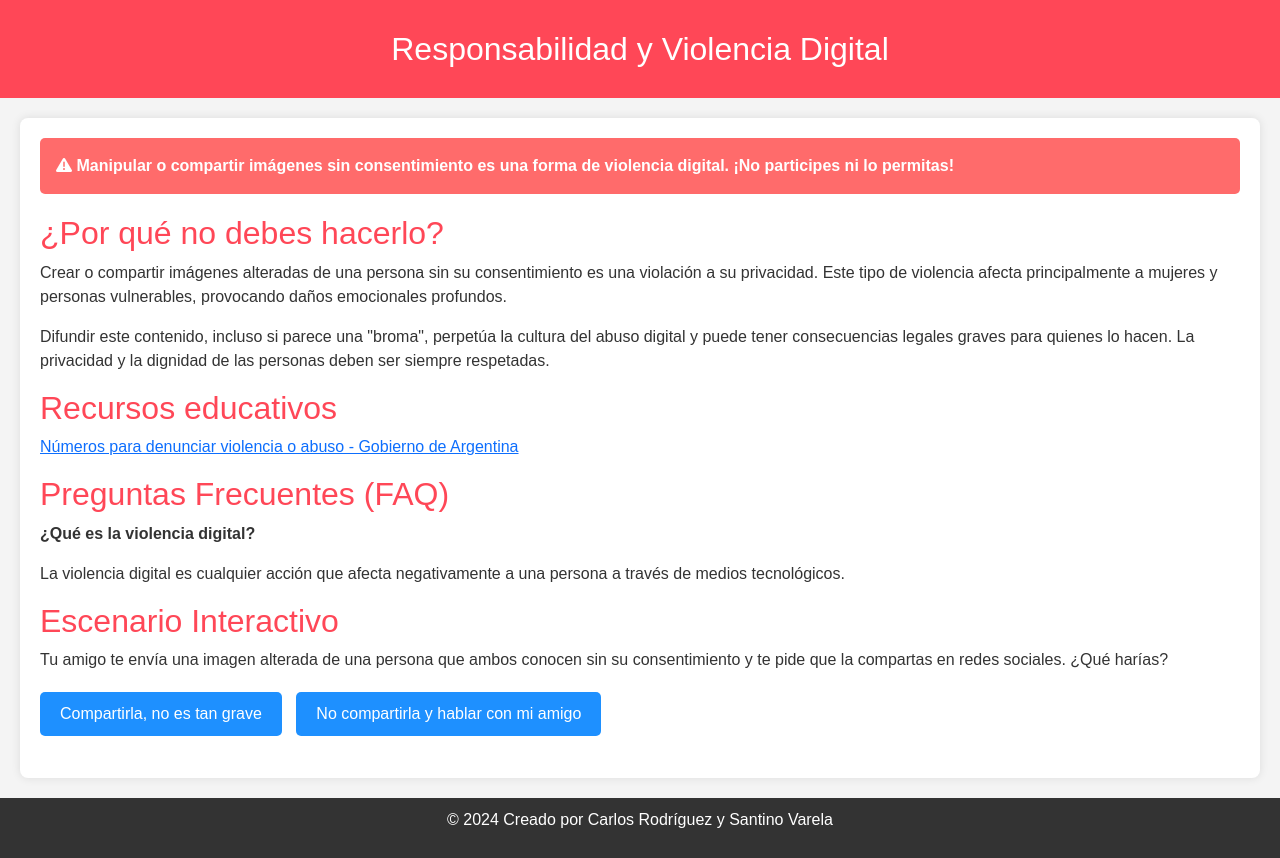
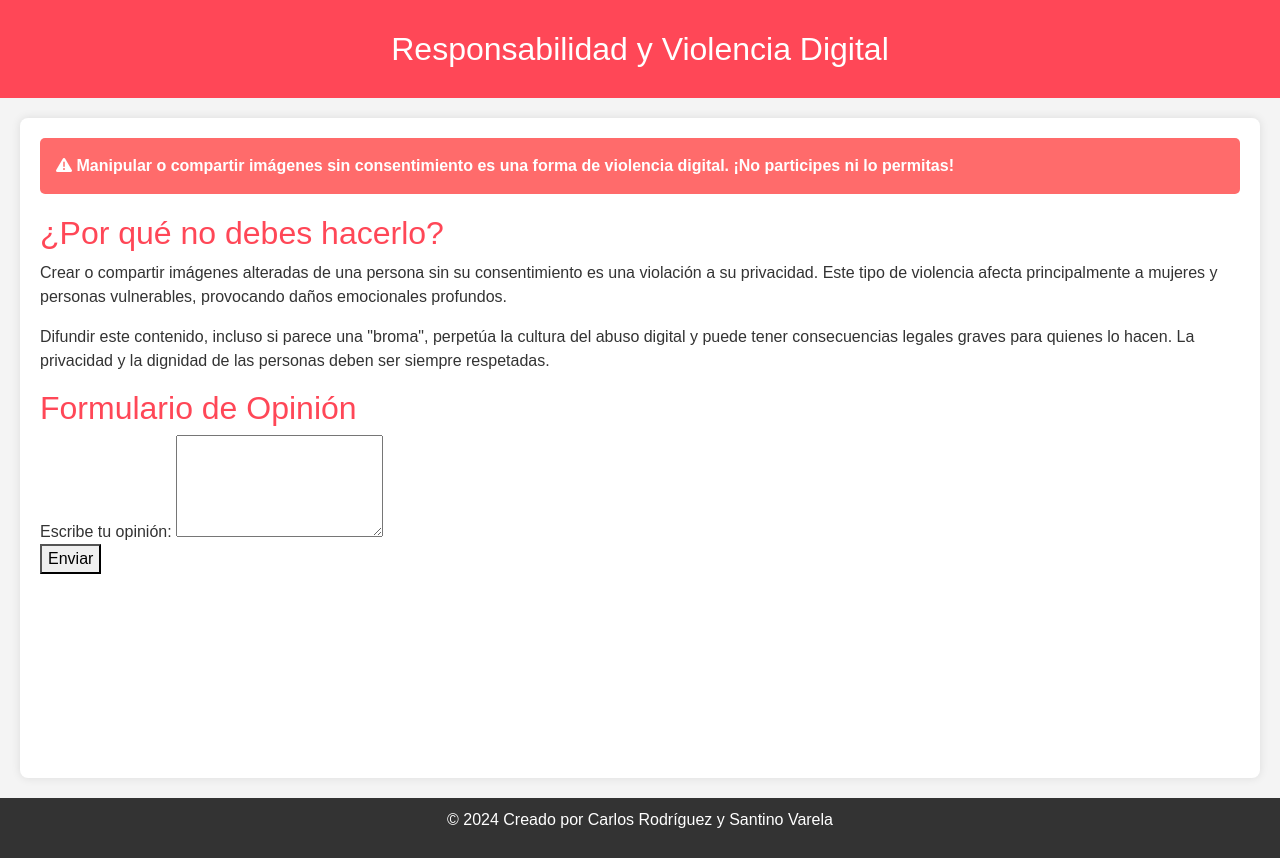
Before and after one commit to CR92012/CR92012.github.io, a plain HTML site: page index.html in a window 1280 px wide. Drawn offline with nearby package versions, Linux system fonts and the light colour scheme.

Commit message:
index.html

```diff
--- a/index.html
+++ b/index.html
@@ -78,6 +78,7 @@
             width: 100%;
         }
     </style>
+    <script src="https://www.google.com/recaptcha/api.js" async defer></script>
     <script>
         function checkAnswer(option) {
             var resultBox = document.getElementById('result');
@@ -89,6 +90,17 @@
             } else {
                 resultBox.innerHTML = "<strong>¡Incorrecto!</strong> Compartir o manipular imágenes sin permiso es una forma de violencia digital y puede tener consecuencias legales y emocionales graves.";
                 resultBox.style.backgroundColor = '#e74c3c';
+            }
+        }
+
+        function validateForm(event) {
+            event.preventDefault();
+            const recaptchaResponse = grecaptcha.getResponse();
+            if (recaptchaResponse.length === 0) {
+                alert("Por favor, completa el ReCAPTCHA.");
+            } else {
+                alert("ReCAPTCHA validado correctamente. Formulario enviado.");
+                // Aquí podrías enviar los datos del formulario a un servicio externo.
             }
         }
     </script>
@@ -111,20 +123,16 @@
             Difundir este contenido, incluso si parece una "broma", perpetúa la cultura del abuso digital y puede tener consecuencias legales graves para quienes lo hacen. La privacidad y la dignidad de las personas deben ser siempre respetadas.
         </p>
 
-        <h2>Recursos educativos</h2>
-        <p><a href="https://www.argentina.gob.ar/tema/violenciayabuso" target="_blank">Números para denunciar violencia o abuso - Gobierno de Argentina</a></p>
+        <h2>Formulario de Opinión</h2>
+        <form id="mi-formulario" onsubmit="validateForm(event)">
+            <label for="opinion">Escribe tu opinión:</label>
+            <textarea id="opinion" name="opinion" rows="4" required></textarea>
 
-        <h2>Preguntas Frecuentes (FAQ)</h2>
-        <p><strong>¿Qué es la violencia digital?</strong></p>
-        <p>La violencia digital es cualquier acción que afecta negativamente a una persona a través de medios tecnológicos.</p>
+            <!-- Widget ReCAPTCHA -->
+            <div class="g-recaptcha" data-sitekey="6LfNzb0qAAAAAHPJT1LOvM9AYP7YI9TWW3sU4noN"></div>
 
-        <h2>Escenario Interactivo</h2>
-        <p>Tu amigo te envía una imagen alterada de una persona que ambos conocen sin su consentimiento y te pide que la compartas en redes sociales. ¿Qué harías?</p>
-
-        <div class="button-box">
-            <button onclick="checkAnswer('incorrecto')">Compartirla, no es tan grave</button>
-            <button onclick="checkAnswer('correcto')">No compartirla y hablar con mi amigo</button>
-        </div>
+            <button type="submit">Enviar</button>
+        </form>
 
         <div id="result" class="result"></div>
     </section>
```
